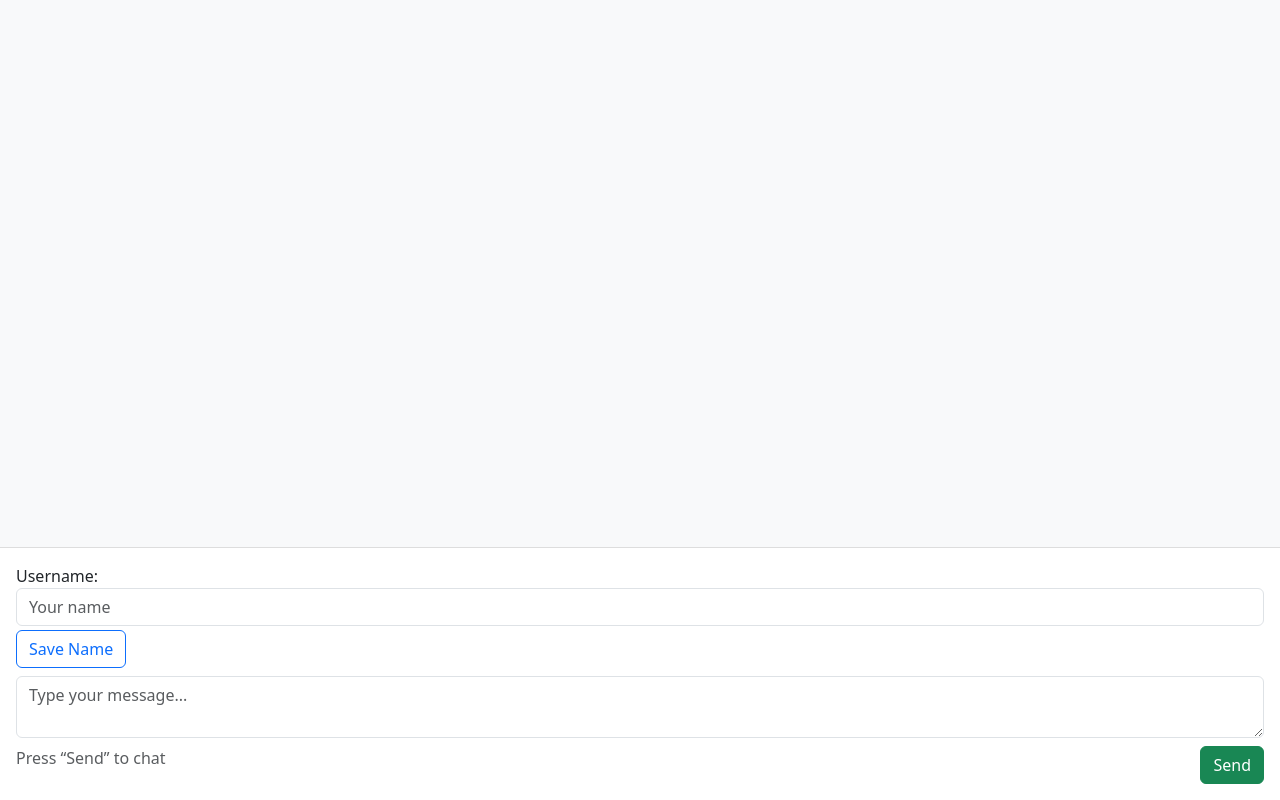
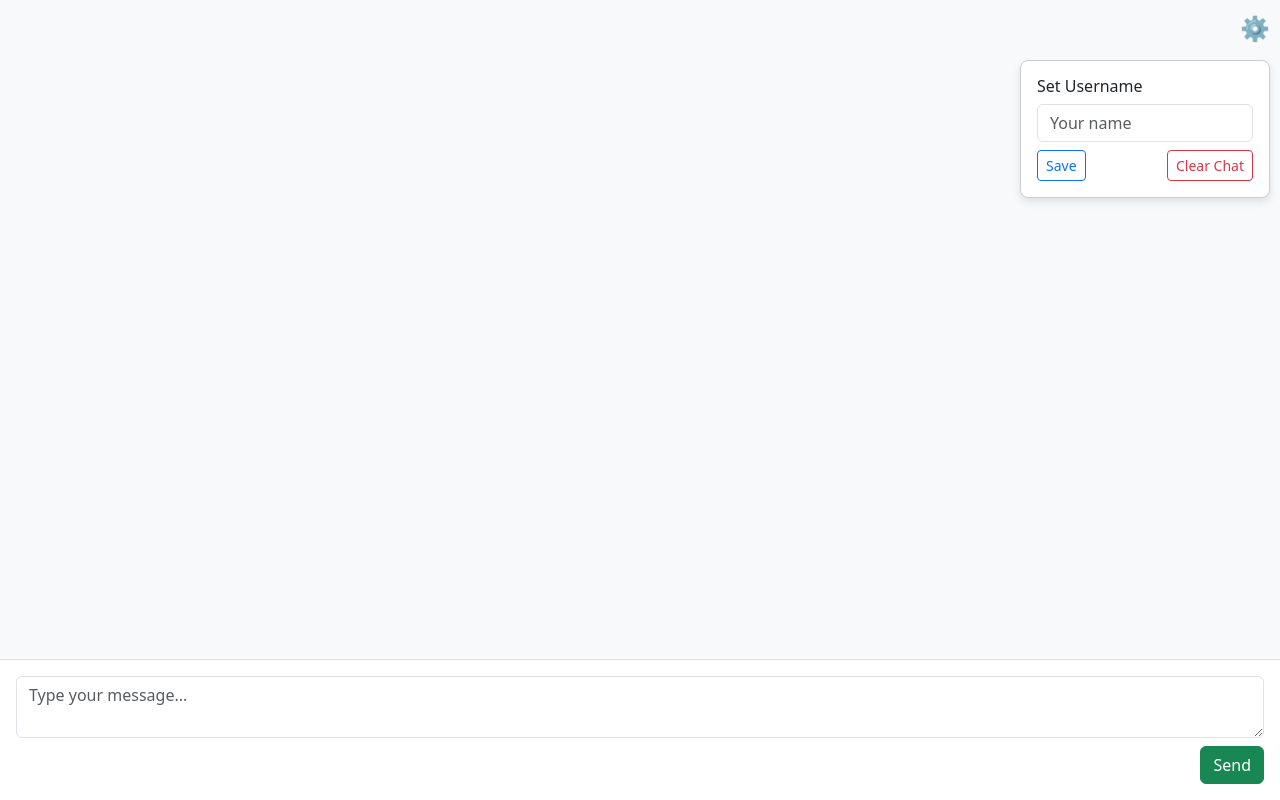
Before and after one commit to luciddrew/AIDM, a website: page public/index.html in a window 1280 px wide. Drawn offline with nearby package versions, Linux system fonts and the light colour scheme; no server answers.

Commit message:
Update index.html
added settings button

```diff
--- a/public/index.html
+++ b/public/index.html
@@ -9,22 +9,26 @@
             height: 100%;
             margin: 0;
         }
+
         .chat-container {
             display: flex;
             flex-direction: column;
             height: 100vh;
         }
+
         .chat-log {
             flex-grow: 1;
             overflow-y: auto;
             padding: 1rem;
             background-color: #f8f9fa;
         }
+
         .chat-input {
             padding: 1rem;
             border-top: 1px solid #ddd;
             background: white;
         }
+
         .bubble {
             background: #e2f0d9;
             border-radius: 1rem;
@@ -32,28 +36,63 @@
             margin: 0.25rem 0;
             max-width: 80%;
         }
+
         .bubble strong {
             font-weight: 600;
             display: block;
         }
+
+        /* Settings Icon */
+        .settings-icon {
+            position: fixed;
+            top: 10px;
+            right: 10px;
+            font-size: 24px;
+            cursor: pointer;
+            z-index: 1000;
+            color: #6c757d;
+        }
+
+        /* Popup card */
+        .settings-popup {
+            position: fixed;
+            top: 60px;
+            right: 10px;
+            width: 250px;
+            background: white;
+            border: 1px solid #ccc;
+            border-radius: 0.5rem;
+            padding: 1rem;
+            box-shadow: 0 4px 8px rgba(0,0,0,0.1);
+            display: none;
+            z-index: 999;
+        }
     </style>
 </head>
 <body class="chat-container">
+
+    <!-- Settings Icon -->
+    <div class="settings-icon" onclick="toggleSettings()">
+        ⚙️
+    </div>
+
+    <!-- Settings Popup -->
+    <div class="settings-popup" id="settingsPopup">
+        <h6>Set Username</h6>
+        <input id="username" class="form-control mb-2" placeholder="Your name" />
+        <div class="d-flex justify-content-between">
+            <button class="btn btn-sm btn-outline-primary" onclick="saveUsername()">Save</button>
+            <button class="btn btn-sm btn-outline-danger" onclick="clearHistory()">Clear Chat</button>
+        </div>
+    </div>
+
+    <!-- Chat log -->
     <div class="chat-log" id="chatLog"></div>
 
+    <!-- Message input -->
     <div class="chat-input">
-        <div class="mb-2">
-            <label for="username">Username:</label>
-            <input id="username" class="form-control" placeholder="Your name" />
-            <button class="btn btn-outline-primary mt-1" onclick="saveUsername()">Save Name</button>
-        </div>
-
-        <div class="mb-2">
-            <textarea id="message" class="form-control" rows="2" placeholder="Type your message..."></textarea>
-        </div>
-
-        <div class="d-flex justify-content-between">
-            <div class="text-muted">Press “Send” to chat</div>
+        <textarea id="message" class="form-control mb-2" rows="2" placeholder="Type your message..."></textarea>
+        <div class="d-flex justify-content-end">
             <button class="btn btn-success" onclick="sendMessage()">Send</button>
         </div>
     </div>
@@ -63,12 +102,18 @@
         const log = document.getElementById('chatLog');
         const messageInput = document.getElementById('message');
         const usernameInput = document.getElementById('username');
+        const settingsPopup = document.getElementById('settingsPopup');
+
+        function toggleSettings() {
+            settingsPopup.style.display = settingsPopup.style.display === 'block' ? 'none' : 'block';
+        }
 
         function saveUsername() {
             const username = usernameInput.value.trim();
             if (!username) return alert("Please enter a username");
             localStorage.setItem('username', username);
             alert("Username saved!");
+            toggleSettings();
         }
 
         function getUsername() {
@@ -104,13 +149,24 @@
             history.forEach(appendMessage);
         }
 
+        function clearHistory() {
+            if (confirm("Clear all chat history?")) {
+                localStorage.removeItem('chatHistory');
+                log.innerHTML = '';
+            }
+        }
+
         socket.on('chat_message', (data) => {
             appendMessage(data);
             saveToLocalHistory(data);
         });
 
         // On load
-        usernameInput.value = getUsername();
+        const savedUsername = getUsername();
+        usernameInput.value = savedUsername;
+        if (!savedUsername) {
+            toggleSettings(); // Open modal automatically if no name saved
+        }
         loadLocalHistory();
     </script>
 </body>
```
